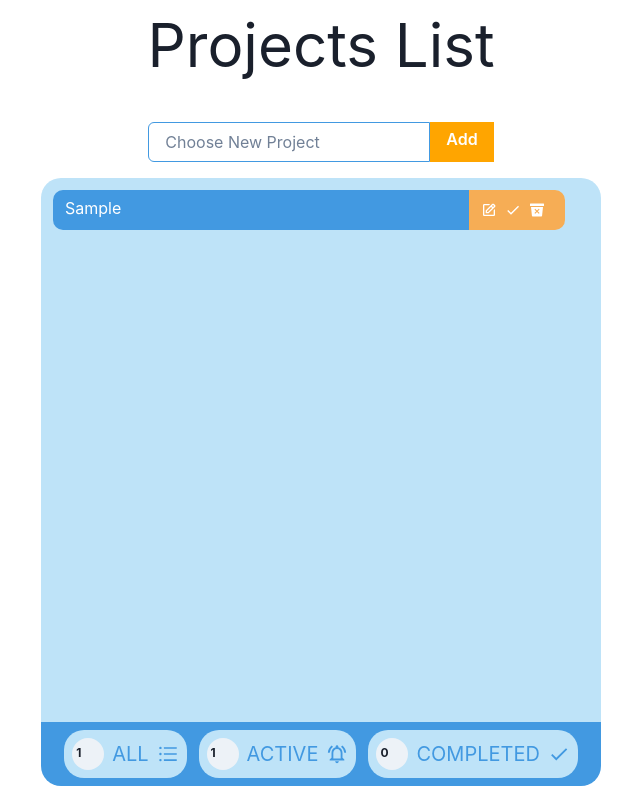
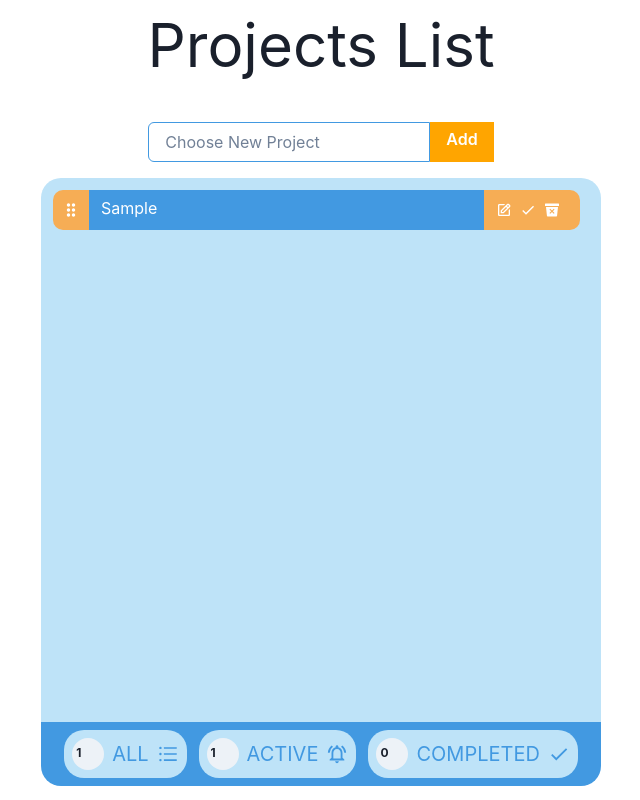
Before and after one commit to Kraitcer/uptrade-todo, a React (Create React App) app: page / in a window 1280 px wide. Both pictures are taken after typing "Sample" into the empty fields and a click on the button "Add". Shown: the whole page, without its empty margins (319-959 px from the left). Built offline with nearby package versions, Linux system fonts and the light colour scheme.

Commit message:
drag icon added

```diff
--- a/package.json
+++ b/package.json
@@ -15,16 +15,18 @@
     "@types/react-dom": "^18.2.13",
     "framer-motion": "^10.16.4",
     "react": "^18.2.0",
+    "react-dnd": "^16.0.1",
+    "react-dnd-html5-backend": "^16.0.1",
     "react-dom": "^18.2.0",
     "react-icons": "^4.11.0",
     "react-redux": "^8.1.3",
+    "react-router-dom": "^6.16.0",
     "react-scripts": "5.0.1",
     "redux": "^4.2.1",
     "redux-devtools-extension": "^2.13.9",
     "typescript": "^4.9.5",
     "uuid": "^9.0.0",
-    "web-vitals": "^2.1.4",
-    "react-router-dom": "^6.16.0"
+    "web-vitals": "^2.1.4"
   },
   "scripts": {
     "start": "react-scripts start",
--- a/src/UI Components/NotationPad.tsx
+++ b/src/UI Components/NotationPad.tsx
@@ -4,6 +4,7 @@ import {
   IoTrashBinSharp,
   BiEdit,
   MdDone,
+  MdDragIndicator,
 } from "../utilities/icons";
 import { useNavigate } from "react-router-dom";
 
@@ -27,6 +28,20 @@ export const NotationPad = ({
 
   return (
     <HStack gap={0} mr={0} mb={1} w={"100%"}>
+      <Flex
+        bg={"orange.300"}
+        h={10}
+        w={"36px"}
+        gap={2}
+        color={"white"}
+        _hover={{ bg: "orange.400" }}
+        borderLeftRadius={10}
+        justifyContent={"center"}
+        alignItems={"center"}
+        cursor={"-webkit-grab"}
+      >
+        <MdDragIndicator size={"20px"} />
+      </Flex>
       <Box
         bg={"blue.400"}
         color={"white"}
@@ -35,7 +50,6 @@ export const NotationPad = ({
         p={1.5}
         pl={3}
         pr={2}
-        borderLeftRadius={10}
         justifyContent={"center"}
         alignItems={"center"}
         cursor={"pointer"}
--- a/src/components/ProjectsList.tsx
+++ b/src/components/ProjectsList.tsx
@@ -113,7 +113,7 @@ const ProjectsList = () => {
                 />
               ) : (
                 <ProjectPad
-                  width={"76%"}
+                  width={"72%"}
                   onDelete={deleteProject}
                   key={index}
                   task={project}
--- a/src/utilities/icons.ts
+++ b/src/utilities/icons.ts
@@ -2,4 +2,8 @@ export { IoTrashBinSharp } from "react-icons/io5/";
 export { BiEdit } from "react-icons/bi";
 export { FaTrashRestoreAlt } from "react-icons/fa";
 export { AiOutlineUnorderedList } from "react-icons/ai";
-export { MdDone, MdOutlineNotificationsActive } from "react-icons/md";
+export {
+  MdDone,
+  MdOutlineNotificationsActive,
+  MdDragIndicator,
+} from "react-icons/md";
```
Also changed, not shown: 1 other file (tests, documents, lock files or other folders).
